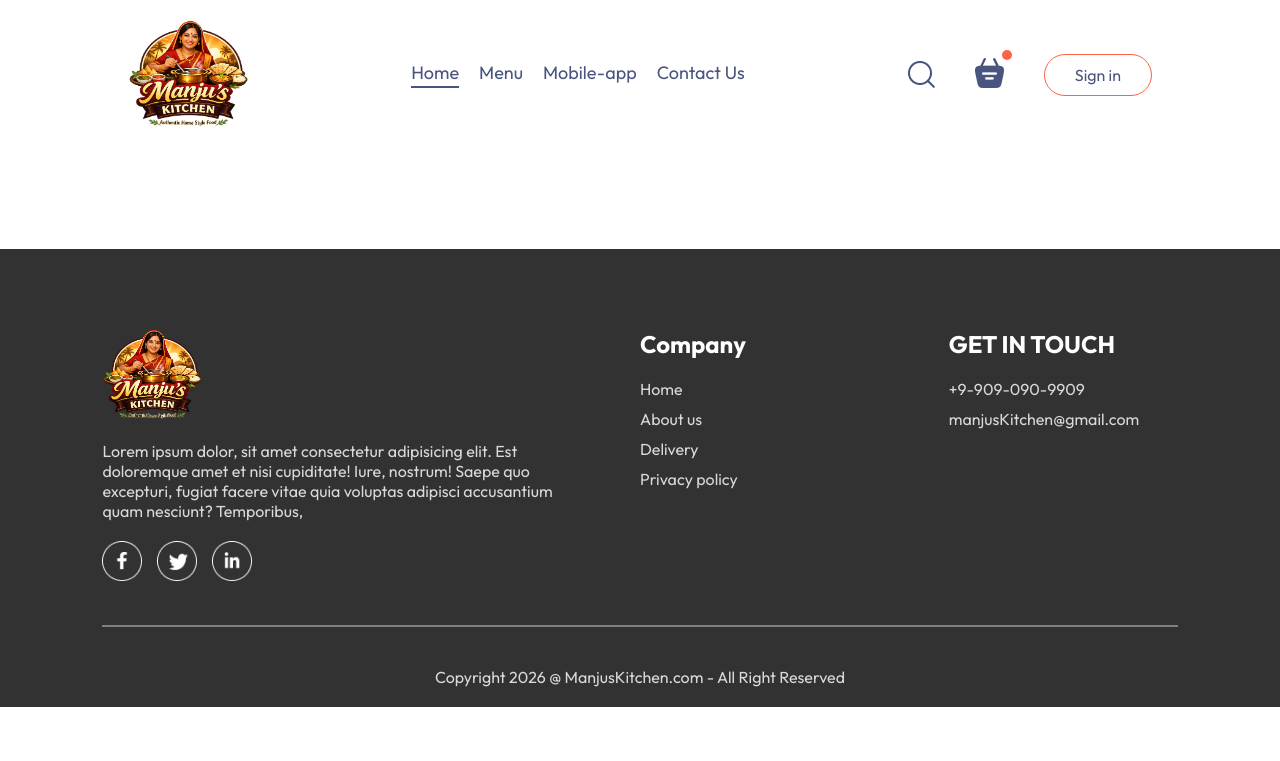
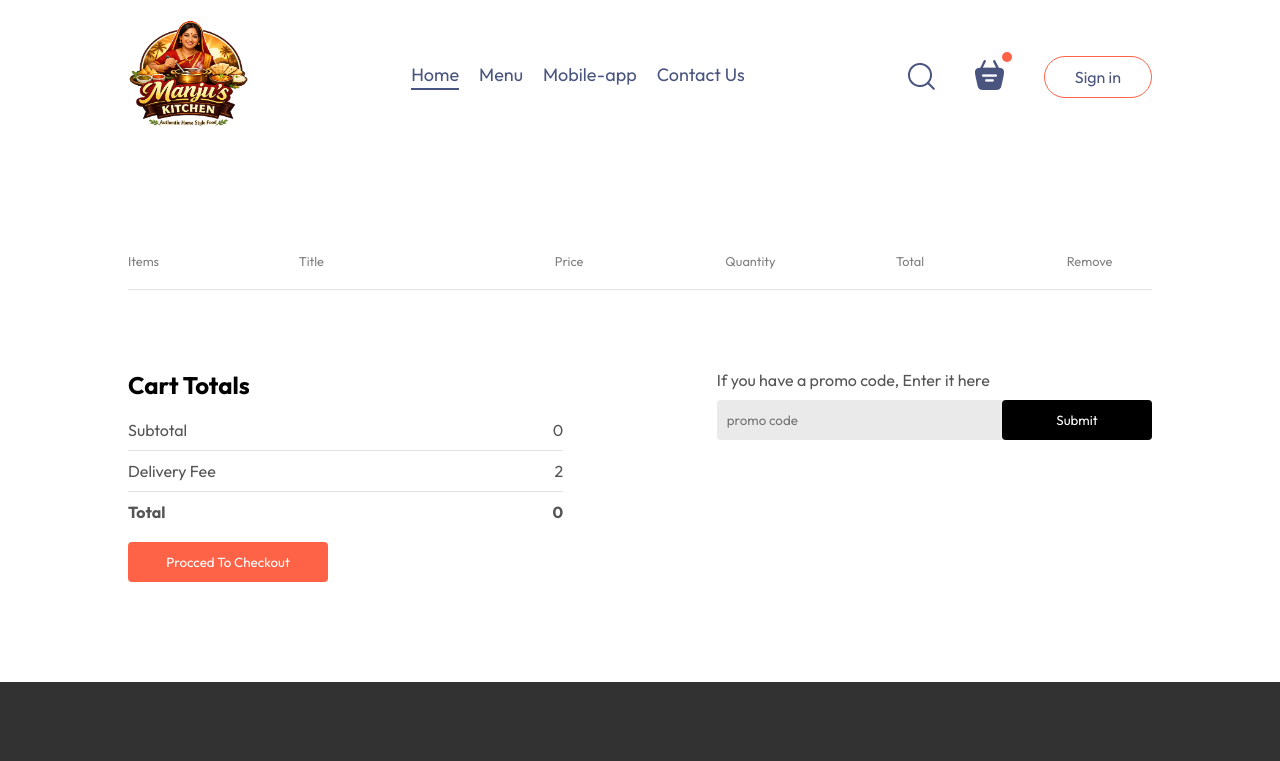
Before and after one commit to bharatjoshi3010/Food-Ordering-Website, a React (Vite) app: page /cart in a window 1280 px wide. Shown: the top 761 px of the page. Built offline with nearby package versions, Linux system fonts and the light colour scheme.

Commit message:
Cart page completed

```diff
--- a/src/components/Navbar/Navbar.jsx
+++ b/src/components/Navbar/Navbar.jsx
@@ -9,7 +9,7 @@
 
   return (
     <div className='navbar'>
-      <img className="logo" src={assets.logo} alt="" />
+      <Link to='/'><img className="logo" src={assets.logo} alt="" /></Link>
       <ul className="navbar-menu">
         {/* the usestate variable - menu will change when we click on these so it will show a Underline(we set it in 'active' class) on the option which is setted on menu that time  */}
         <Link to='/' onClick={()=>{setMenu("home")}} className={menu==="home"?"active":""}>Home</Link>
@@ -21,7 +21,7 @@
       <div className="navbar-right">
         <img src={assets.search_icon} alt="" />
         <div className="navbar-search-icon">
-            <img src={assets.basket_icon} alt="" />
+          <Link to='/cart'><img src={assets.basket_icon} alt="" /></Link>
             <div className='dot'></div>
         </div>
         <button onClick={()=>setShowLogin(true)}>Sign in</button>
--- a/src/pages/Cart/Cart.css
+++ b/src/pages/Cart/Cart.css
@@ -0,0 +1,82 @@
+.cart{
+    margin-top: 100px;
+}
+.cart-items-title{
+    display: grid;
+    grid-template-columns: 1fr 1.5fr 1fr 1fr 1fr 0.5fr;
+    align-items: center;
+    color: grey;
+    font-size: max(1vw, 12px);
+}
+.cart-items-item{
+    margin: 10px 0px;
+    color: black;
+}
+.cart-items-item img{
+    width: 50px;
+}
+.cart hr{
+    height: 1px;
+    background-color: #e2e2e2;
+    border: none;
+}
+.cart-items-item .cross{
+    cursor: pointer;
+}
+.cart-bottom{
+    margin-top: 80px;
+    display: flex;
+    justify-content: space-between;
+    gap: max(12vw, 20px);
+}
+.cart-total{
+    flex: 1;
+    display: flex;
+    flex-direction: column;
+    gap: 20px;
+}
+.cart-total-details{
+    display: flex;
+    justify-content: space-between;
+    color: #555;
+}
+.cart-total hr{
+    margin: 10px 0px;
+}
+.cart-total button{
+    border: none;
+    color: white;
+    background-color: tomato;
+    width: max(15vw, 200px);
+    padding: 12px 0px;
+    border-radius: 4px;
+    cursor: pointer;
+}
+.cart-promocode{
+    flex: 1;
+}
+.cart-promocode p{
+    color: #555;
+}
+.cart-promocode-input{
+    margin-top: 10px;
+    display: flex;
+    justify-content: space-between;
+    align-items: center;
+    background-color: #eaeaea;
+    border-radius: 4px;
+}
+.cart-promocode-input input{
+    background: transparent;
+    border: none;
+    outline: none;
+    padding-left: 10px;
+}
+.cart-promocode-input button{
+    width: max(10vw, 150px);
+    padding: 12px 5px;
+    background-color: black;
+    border: none;
+    color: white;
+    border-radius: 4px;
+}
--- a/src/pages/Cart/Cart.jsx
+++ b/src/pages/Cart/Cart.jsx
@@ -1,10 +1,74 @@
-import React from 'react'
+import React, { useContext } from 'react'
 import './Cart.css'
+import { StoreContext } from '../../context/StoreContext'
 
 const Cart = () => {
+
+  //bringing the CartItems from the contextApi
+  const { cartItems, food_list, removeFromCart } = useContext(StoreContext)
+
   return (
-    <div>
-
+    <div className='cart'>
+      <div className="cart-items">
+        <div className="cart-items-title">
+          <p>Items</p>
+          <p>Title</p>
+          <p>Price</p>
+          <p>Quantity</p>
+          <p>Total</p>
+          <p>Remove</p>
+        </div>
+        <br />
+        <hr />
+        {food_list.map((item, index) => {
+          if (cartItems[item._id] > 0) {
+            return (
+              <div>
+                <div className="cart-items-title cart-items-item">
+                  <img src={item.image} alt="" />
+                  <p>{item.name}</p>
+                  <p>${item.price}</p>
+                  <p>{cartItems[item._id]}</p>
+                  <p>${item.price * cartItems[item._id]}</p>
+                  <p onClick={()=>removeFromCart(item._id)} className='cross'>X</p>
+                </div>
+                <hr />
+                </div>
+            )
+          }
+        })}
+      </div>
+      <div className="cart-bottom">
+        <div className="cart-total">
+          <h2>Cart Totals</h2>
+          <div>
+            <div className="cart-total-details">
+              <p>Subtotal</p>
+              <p>{0}</p>
+            </div>
+            <hr />
+            <div className="cart-total-details">
+              <p>Delivery Fee</p>
+              <p>{2}</p>
+            </div>
+            <hr />
+            <div className="cart-total-details">
+              <b>Total</b>
+              <b>{0}</b>
+            </div>
+          </div>
+          <button>Procced To Checkout</button>
+        </div>
+        <div className='cart-promocode'>
+          <div>
+            <p>If you have a promo code, Enter it here</p>
+            <div className="cart-promocode-input">
+              <input type="text" placeholder='promo code' />
+              <button>Submit</button>
+            </div>
+          </div>
+        </div>
+      </div>
     </div>
   )
 }
```
